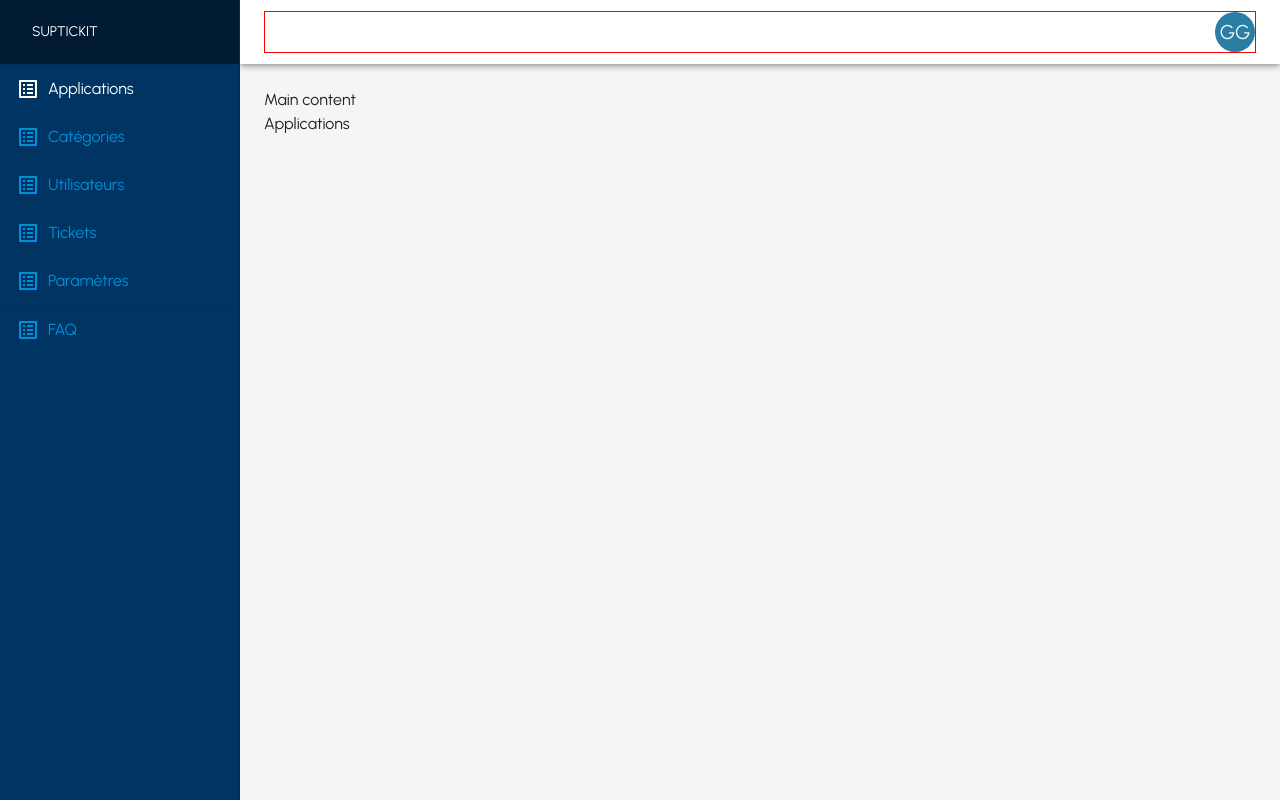
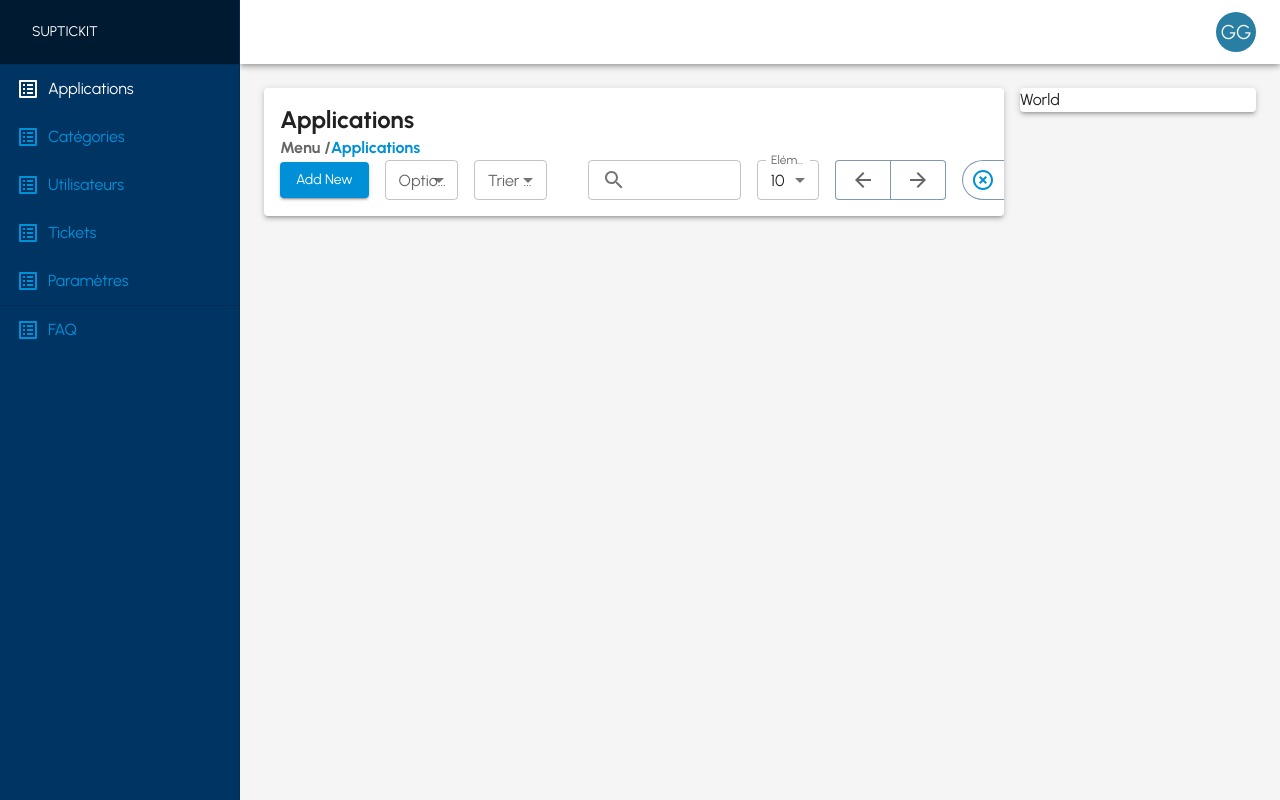
Before and after one commit to Princinho/SupTickIT, a React (Vite) app: page /applications in a window 1280 px wide. Built offline with nearby package versions, Linux system fonts and the light colour scheme.

Commit message:
Add the Applications page and it's menu

```diff
--- a/src/Layout.jsx
+++ b/src/Layout.jsx
@@ -2,6 +2,7 @@ import { Inbox, ListAlt as ListAltIcon, Mail, Menu } from '@mui/icons-material';
 import { AppBar, Avatar, Box, Button, CssBaseline, Divider, Drawer, IconButton, List, ListItem, ListItemButton, ListItemIcon, ListItemText, Stack, Toolbar, Typography } from '@mui/material';
 import React from 'react'
 import { Link, Outlet, useNavigate } from 'react-router-dom'
+import { stringAvatar } from './utils';
 
 const drawerWidth = 240;
 
@@ -21,7 +22,7 @@ export const Layout = (props) => {
     const drawerContents = (
         <Box >
             <Toolbar sx={{ backgroundColor: 'primary.dark' }}>
-                <Button sx={{ color: 'white', }} onClick={()=>navigate('/')}>SupTickIT</Button>
+                <Button sx={{ color: 'white', }} onClick={() => navigate('/')}>SupTickIT</Button>
             </Toolbar>
             <Divider />
             <Box color='primary.light'>
@@ -104,8 +105,8 @@ export const Layout = (props) => {
             <AppBar
                 position="fixed"
                 sx={{
-                    width: { sm: `calc(100% - ${drawerWidth}px)` },
-                    ml: { sm: `${drawerWidth}px` },
+                    width: { md: `calc(100% - ${drawerWidth}px)` },
+                    ml: { md: `${drawerWidth}px` },
                     backgroundColor: 'white'
                 }}
             >
@@ -114,18 +115,18 @@ export const Layout = (props) => {
                         aria-label="open drawer"
                         edge="start"
                         onClick={handleDrawerToggle}
-                        sx={{ mr: 2, display: { sm: 'none' } }}
+                        sx={{ mr: 2, display: { md: 'none' } }}
                     >
                         <Menu />
                     </IconButton>
-                    <Stack direction='row' sx={{ border: '1px solid red', width: '100%' }} justifyContent='flex-end'>
+                    <Stack direction='row' sx={{ width: '100%' }} justifyContent='flex-end'>
                         <Avatar {...stringAvatar('GNAKOU GATIEN ESSOR')} />
                     </Stack>
                 </Toolbar>
             </AppBar>
             <Box
                 component="nav"
-                sx={{ width: { sm: drawerWidth }, flexShrink: { sm: 0 } }}
+                sx={{ width: { md: drawerWidth }, flexShrink: { md: 0 } }}
                 aria-label="mailbox folders"
             >
                 {/* The implementation can be swapped with js to avoid SEO duplication of links. */}
@@ -138,8 +139,12 @@ export const Layout = (props) => {
                         keepMounted: true, // Better open performance on mobile.
                     }}
                     sx={{
-                        display: { xs: 'block', sm: 'none' },
-                        '& .MuiDrawer-paper': { boxSizing: 'border-box', width: drawerWidth },
+                        display: { xs: 'block', md: 'none' },
+                        '& .MuiDrawer-paper': {
+                            boxSizing: 'border-box', background: (theme) => theme.palette.primary.main,
+                            width: drawerWidth
+                        },
+
                     }}
                 >
                     {drawerContents}
@@ -147,7 +152,7 @@ export const Layout = (props) => {
                 <Drawer
                     variant="permanent"
                     sx={{
-                        display: { xs: 'none', sm: 'block' },
+                        display: { xs: 'none', md: 'block' },
                         '& .MuiDrawer-paper': {
                             boxSizing: 'border-box', width: drawerWidth, background: (theme) => theme.palette.primary.main,
                             color: (theme) => theme.palette.primary.light
@@ -160,14 +165,13 @@ export const Layout = (props) => {
             </Box>
             <Box
                 component="main"
-                sx={{ flexGrow: 1, p: 3, width: { sm: `calc(100% - ${drawerWidth}px)` } }}
+                sx={{ flexGrow: 1, p: 3, width: { md: `calc(100% - ${drawerWidth}px)` } }}
             >
                 <Toolbar >
 
                 </Toolbar>
 
                 <Typography paragraph>
-                    Main content
                     <Outlet />
                 </Typography>
             </Box>
@@ -178,32 +182,5 @@ export const Layout = (props) => {
 
     // ===================================Utils functions================================
 
-    function stringToColor(string) {
-        let hash = 0;
-        let i;
 
-        /* eslint-disable no-bitwise */
-        for (i = 0; i < string.length; i += 1) {
-            hash = string.charCodeAt(i) + ((hash << 5) - hash);
-        }
-
-        let color = '#';
-
-        for (i = 0; i < 3; i += 1) {
-            const value = (hash >> (i * 8)) & 0xff;
-            color += `00${value.toString(16)}`.slice(-2);
-        }
-        /* eslint-enable no-bitwise */
-
-        return color;
-    }
-
-    function stringAvatar(name) {
-        return {
-            sx: {
-                bgcolor: stringToColor(name),
-            },
-            children: `${name.split(' ')[0][0]}${name.split(' ')[1][0]}`,
-        };
-    }
 }
--- a/src/Pages/Applications.jsx
+++ b/src/Pages/Applications.jsx
@@ -1,7 +1,105 @@
+import { AccountCircle, ArrowBack, ArrowForward, HighlightOff, Search } from '@mui/icons-material'
+import { Button, ButtonGroup, FormControl, Grid, IconButton, InputAdornment, InputLabel, MenuItem, Paper, Select, Stack, TextField, Typography } from '@mui/material'
 import React from 'react'
 
 export const Applications = () => {
+
   return (
-    <div>Applications</div>
+    <Grid container spacing={2}>
+      <Grid item xs={12}  lg={9}>
+        <Paper sx={{ padding: '1em', paddingRight: 0 }} elevation={3}>
+          <Typography variant='h5' component='span' sx={{ fontWeight: 'bold' }}>Applications</Typography>
+          <Stack direction='row'><Typography color='text.secondary' sx={{ fontWeight: 'bold' }}>Menu /</Typography><Typography color='primary.light' sx={{ fontWeight: 'bold' }}>Applications</Typography></Stack>
+
+          <Grid container spacing={2}>
+            <Grid item xs={12} sm={5}>
+              <Stack direction='row' alignItems='center' spacing={2}>
+                <Button variant='contained' sx={{
+                  color: 'white',
+                  background: (theme) => theme.palette.primary.light,
+                  textTransform: 'none'
+                }}>Add New</Button>
+                <FormControl sx={{ minWidth: '25%' }} size='small'>
+                  <InputLabel id="demo-simple-select-label">Options</InputLabel>
+                  <Select
+                    labelId="demo-simple-select-label"
+                    id="demo-simple-select"
+                    label="Options"
+                  >
+                    <MenuItem value={10}>Supprimer</MenuItem>
+
+                  </Select>
+                </FormControl>
+                <FormControl sx={{ minWidth: '25%' }} size='small'>
+                  <InputLabel id="demo-simple-select-label">Trier par</InputLabel>
+                  <Select
+                    labelId="demo-simple-select-label"
+                    id="demo-simple-select"
+                    label="Options"
+                  >
+                    <MenuItem value={10}>Nom</MenuItem>
+                    <MenuItem value={10}>Date</MenuItem>
+
+                  </Select>
+                </FormControl>
+              </Stack>
+
+            </Grid>
+            <Grid item xs={12} sm={7}>
+              <Stack direction='row' width='100%' spacing={2} justifyContent='space-between'>
+                <TextField
+                  id="input-with-icon-textfield" size='small'
+                  aria-label='search'
+                  InputProps={{
+                    startAdornment: (
+                      <InputAdornment position="start">
+                        <Search />
+                      </InputAdornment>
+                    ),
+                  }}
+                />
+
+                <FormControl sx={{ minWidth: '15%' }} size='small'>
+                  <InputLabel id="demo-simple-select-label">Eléments</InputLabel>
+                  <Select
+                    labelId="demo-simple-select-label"
+                    id="demo-simple-select"
+                    label="Options"
+                    value={10}
+                  >
+                    <MenuItem value={10}>10</MenuItem>
+                    <MenuItem value={20}>20</MenuItem>
+
+                  </Select>
+                </FormControl>
+                <ButtonGroup variant="outlined" aria-label="outlined primary button group">
+                  <Button sx={{ backgroundColor: 'white', color: (theme) => theme.palette.text.secondary }}><ArrowBack /></Button>
+                  <Button sx={{ backgroundColor: 'white', color: (theme) => theme.palette.text.secondary }}><ArrowForward /></Button>
+                </ButtonGroup>
+                <Button sx={{
+                  backgroundColor: 'white', color: (theme) => theme.palette.primary.light,
+                  borderTopRightRadius: 0,
+                  borderBottomRightRadius: 0,
+                  borderTopLeftRadius: '50%',
+                  borderBottomLeftRadius: '50%',
+                  padding: 0,
+                  minWidth: '42px', paddingInline: '10px',
+                  borderRight: 'none',
+                  '&:hover': { borderRight: 'none' }
+                }}
+                  variant='outlined'>
+                  <HighlightOff />
+                </Button>
+              </Stack>
+            </Grid>
+
+
+          </Grid>
+        </Paper>
+      </Grid>
+      <Grid item xs={0}  lg={3} sx={{ display: { xs: 'none', lg: 'block' } }}>
+        <Paper elevation={3}>World</Paper>
+      </Grid>
+    </Grid>
   )
 }
--- /dev/null
+++ b/src/utils.js
@@ -0,0 +1,29 @@
+function stringToColor(string) {
+    let hash = 0;
+    let i;
+
+    /* eslint-disable no-bitwise */
+    for (i = 0; i < string.length; i += 1) {
+        hash = string.charCodeAt(i) + ((hash << 5) - hash);
+    }
+
+    let color = '#';
+
+    for (i = 0; i < 3; i += 1) {
+        const value = (hash >> (i * 8)) & 0xff;
+        color += `00${value.toString(16)}`.slice(-2);
+    }
+    /* eslint-enable no-bitwise */
+
+    return color;
+}
+
+function stringAvatar(name) {
+    return {
+        sx: {
+            bgcolor: stringToColor(name),
+        },
+        children: `${name.split(' ')[0][0]}${name.split(' ')[1][0]}`,
+    };
+}
+export { stringAvatar, stringToColor }
```
Also changed, not shown: src/SampleData.js (added, +29 -0 lines).
